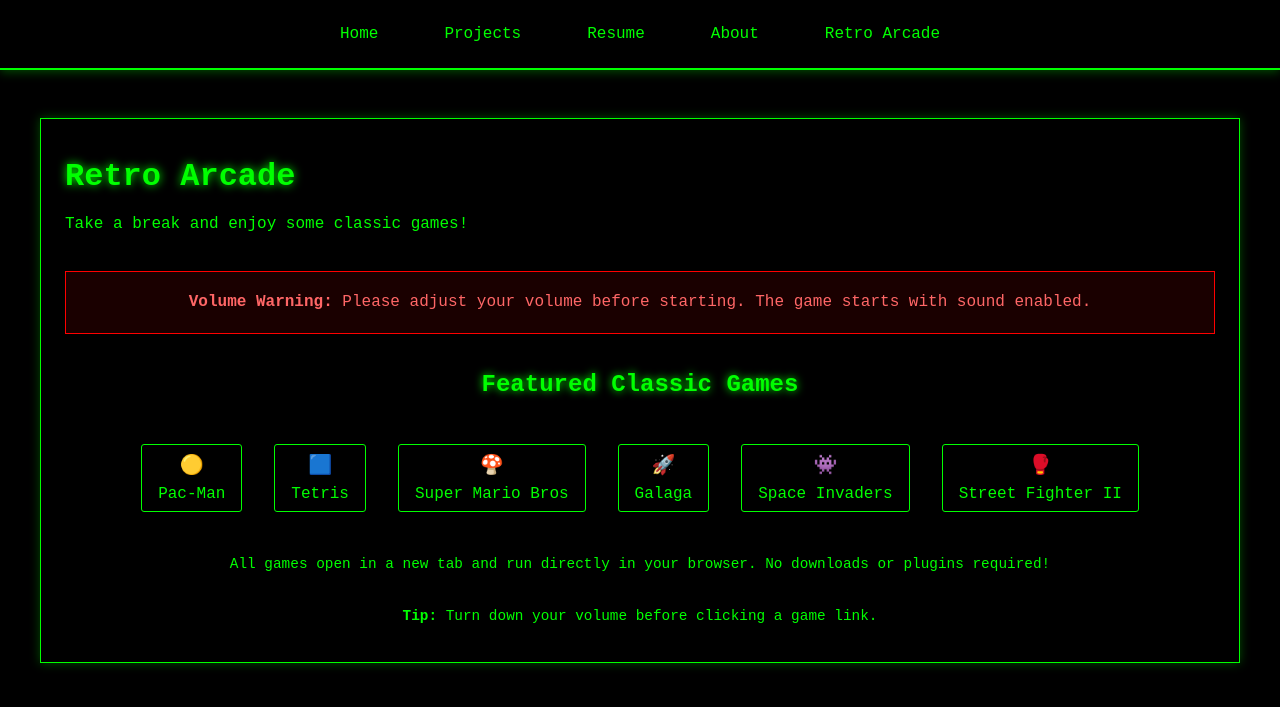
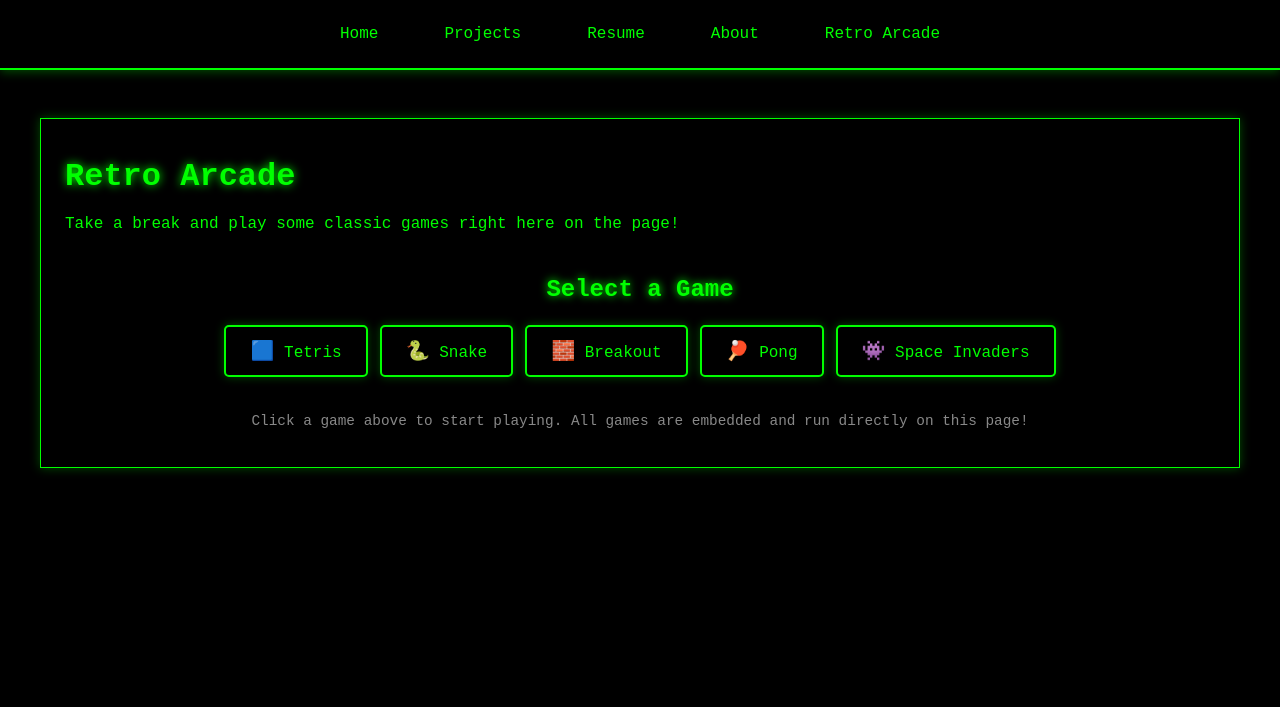
Before and after one commit to dougiedoug98/dougdevops.github.io, a Jekyll site: the page built from doom.md, in a window 1280 px wide and 900 px high. Shown: the top 707 px of the window. Built offline with Jekyll 4.4.1, drawn with Linux system fonts in a browser that asks for light colours.

Commit message:
create interactive embedded game selector with 5 playable games
- Games now load embedded on the page (no external links)
- Click-to-load prevents audio auto-play issues
- 5 games: Tetris, Snake, Breakout, Pong, Space Invaders
- Dynamic game loading with controls displayed for each game
- Close button to return to game selector
- Smooth scrolling and better UX

🤖 Generated with [Claude Code](https://claude.com/claude-code)

Co-Authored-By: Claude <noreply@anthropic.com>

```diff
--- a/doom.md
+++ b/doom.md
@@ -5,44 +5,114 @@ title: Retro Arcade
 
 # Retro Arcade
 
-Take a break and enjoy some classic games!
+Take a break and play some classic games right here on the page!
 
-<div style="background: rgba(255, 0, 0, 0.1); border: 1px solid #ff0000; padding: 1rem; margin: 2rem auto; max-width: 800px; text-align: center;">
-  <p style="color: #ff6666; margin: 0;"><strong>Volume Warning:</strong> Please adjust your volume before starting. The game starts with sound enabled.</p>
-</div>
-
-<div style="text-align: center; margin-top: 2rem;">
-  <h2 style="color: #00ff00; margin-bottom: 2rem;">Featured Classic Games</h2>
-  <div style="display: flex; flex-wrap: wrap; justify-content: center; gap: 1rem; margin-top: 1rem;">
-    <a href="https://pacman.com/en/" target="_blank" class="tech-button">
-      <div style="font-size: 1.2rem; margin-bottom: 0.5rem;">🟡</div>
-      Pac-Man
-    </a>
-    <a href="https://tetris.com/play-tetris" target="_blank" class="tech-button">
-      <div style="font-size: 1.2rem; margin-bottom: 0.5rem;">🟦</div>
-      Tetris
-    </a>
-    <a href="https://www.retrogames.cz/play_027-NES.php" target="_blank" class="tech-button">
-      <div style="font-size: 1.2rem; margin-bottom: 0.5rem;">🍄</div>
-      Super Mario Bros
-    </a>
-    <a href="https://www.retrogames.cz/play_386-NES.php" target="_blank" class="tech-button">
-      <div style="font-size: 1.2rem; margin-bottom: 0.5rem;">🚀</div>
-      Galaga
-    </a>
-    <a href="https://www.retrogames.cz/play_408-NES.php" target="_blank" class="tech-button">
-      <div style="font-size: 1.2rem; margin-bottom: 0.5rem;">👾</div>
-      Space Invaders
-    </a>
-    <a href="https://www.retrogames.cz/play_189-NES.php" target="_blank" class="tech-button">
-      <div style="font-size: 1.2rem; margin-bottom: 0.5rem;">🥊</div>
-      Street Fighter II
-    </a>
+<div id="game-selector" style="text-align: center; margin: 2rem auto; max-width: 900px;">
+  <h2 style="color: #00ff00; margin-bottom: 1rem;">Select a Game</h2>
+  <div style="display: flex; flex-wrap: wrap; justify-content: center; gap: 0.75rem; margin-bottom: 2rem;">
+    <button onclick="loadGame('tetris')" class="game-btn">
+      <span style="font-size: 1.2rem;">🟦</span> Tetris
+    </button>
+    <button onclick="loadGame('snake')" class="game-btn">
+      <span style="font-size: 1.2rem;">🐍</span> Snake
+    </button>
+    <button onclick="loadGame('breakout')" class="game-btn">
+      <span style="font-size: 1.2rem;">🧱</span> Breakout
+    </button>
+    <button onclick="loadGame('pong')" class="game-btn">
+      <span style="font-size: 1.2rem;">🏓</span> Pong
+    </button>
+    <button onclick="loadGame('spaceinvaders')" class="game-btn">
+      <span style="font-size: 1.2rem;">👾</span> Space Invaders
+    </button>
   </div>
 </div>
 
-<p style="text-align: center; margin-top: 2rem; font-size: 0.9rem; max-width: 800px; margin-left: auto; margin-right: auto;">
-  All games open in a new tab and run directly in your browser. No downloads or plugins required!
-  <br><br>
-  <strong>Tip:</strong> Turn down your volume before clicking a game link.
+<div id="game-container" style="width: 100%; max-width: 800px; height: 600px; margin: 0 auto; border: 2px solid #00ff00; background: black; display: none;">
+  <iframe id="game-frame" width="100%" height="100%" frameborder="0" style="display: block;"></iframe>
+</div>
+
+<div id="game-info" style="text-align: center; margin-top: 1rem; display: none;">
+  <p style="color: #00ff00;"><strong>Controls:</strong> <span id="controls-text">Use arrow keys</span></p>
+  <button onclick="closeGame()" class="tech-button" style="margin-top: 1rem;">Close Game</button>
+</div>
+
+<style>
+  .game-btn {
+    padding: 0.75rem 1.5rem;
+    font-size: 1rem;
+    color: #00ff00;
+    background: black;
+    border: 2px solid #00ff00;
+    border-radius: 5px;
+    cursor: pointer;
+    font-family: 'Courier New', Courier, monospace;
+    transition: all 0.3s ease;
+    box-shadow: 0 0 10px rgba(0, 255, 0, 0.3);
+  }
+
+  .game-btn:hover {
+    background: #00ff00;
+    color: black;
+    box-shadow: 0 0 15px rgba(0, 255, 0, 0.6);
+    transform: translateY(-2px);
+  }
+</style>
+
+<script>
+  const games = {
+    tetris: {
+      url: 'https://www.google.com/logos/2020/july4th20/rc4/july4th20.html?hl=en',
+      controls: 'Arrow Keys = Move/Rotate | Space = Drop'
+    },
+    snake: {
+      url: 'https://www.google.com/fbx?fbx=snake_arcade',
+      controls: 'Arrow Keys = Direction'
+    },
+    breakout: {
+      url: 'https://elgoog.im/breakout/',
+      controls: 'Mouse or Arrow Keys = Move Paddle'
+    },
+    pong: {
+      url: 'https://www.ponggame.org/',
+      controls: 'Mouse = Move Paddle'
+    },
+    spaceinvaders: {
+      url: 'https://freeinvaders.org/',
+      controls: 'Arrow Keys = Move | Space = Fire'
+    }
+  };
+
+  function loadGame(gameId) {
+    const game = games[gameId];
+    const gameFrame = document.getElementById('game-frame');
+    const gameContainer = document.getElementById('game-container');
+    const gameInfo = document.getElementById('game-info');
+    const controlsText = document.getElementById('controls-text');
+
+    gameFrame.src = game.url;
+    controlsText.textContent = game.controls;
+    gameContainer.style.display = 'block';
+    gameInfo.style.display = 'block';
+
+    // Scroll to game
+    gameContainer.scrollIntoView({ behavior: 'smooth', block: 'center' });
+  }
+
+  function closeGame() {
+    const gameFrame = document.getElementById('game-frame');
+    const gameContainer = document.getElementById('game-container');
+    const gameInfo = document.getElementById('game-info');
+
+    gameFrame.src = '';
+    gameContainer.style.display = 'none';
+    gameInfo.style.display = 'none';
+
+    // Scroll back to game selector
+    document.getElementById('game-selector').scrollIntoView({ behavior: 'smooth', block: 'start' });
+  }
+</script>
+
+<p style="text-align: center; margin-top: 2rem; font-size: 0.9rem; color: #888;">
+  Click a game above to start playing. All games are embedded and run directly on this page!
 </p>
```
